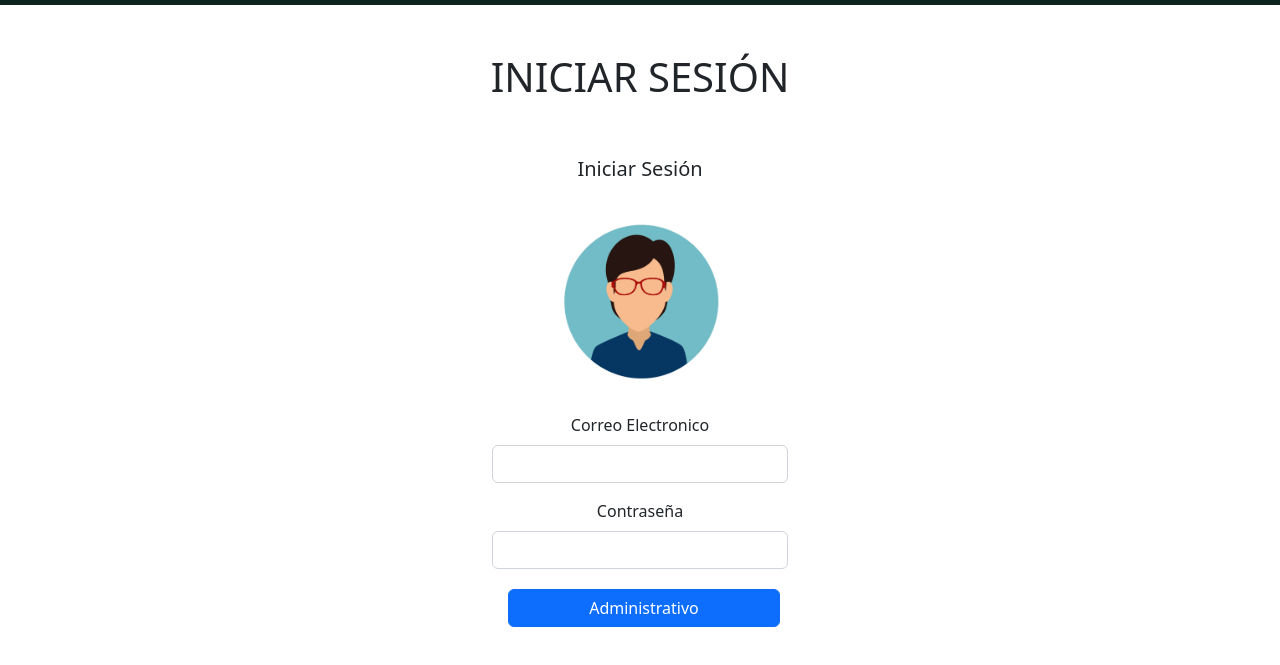
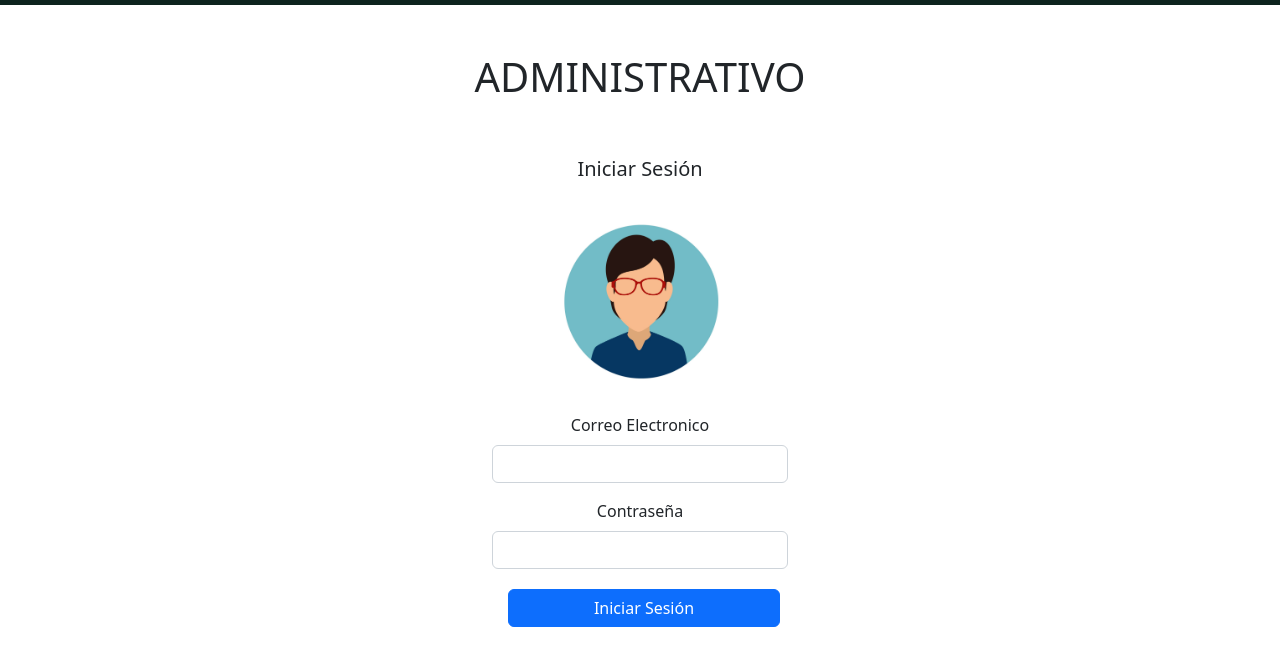
Before and after one commit to JuanPabloCostas/portalGobierno, a plain HTML site: page Login.html in a window 1280 px wide. Shown: the part 67-732 px from the top of the page. Drawn offline with nearby package versions, Linux system fonts and the light colour scheme.

Commit message:
Nagegacion arreglada?

```diff
--- a/Login.html
+++ b/Login.html
@@ -30,7 +30,7 @@
         </nav>
         <main class="container text-center">
             <div class="conatainer_title">
-                <h1 class="text-uppercase p-5">Iniciar Sesión</h1>
+                <h1 class="text-uppercase p-5">Administrativo</h1>
             </div>
             <div>
                 <h5>Iniciar Sesión</h1>
@@ -46,7 +46,7 @@
                     <input type="password" class="form-control" id="exampleInputPassword1">
                 </div>
                 <div class="container row d-flex justify-content-between m-auto">
-                    <a class="btn btn-primary w-100 col-sm-auto m-1" href="main.html">Administrativo</a>
+                    <a class="btn btn-primary w-100 col-sm-auto m-1" href="main.html">Iniciar Sesión</a>
                 </div>
             </form>
         </main>
```
Also changed, not shown: main.html (+1 -1 lines).
